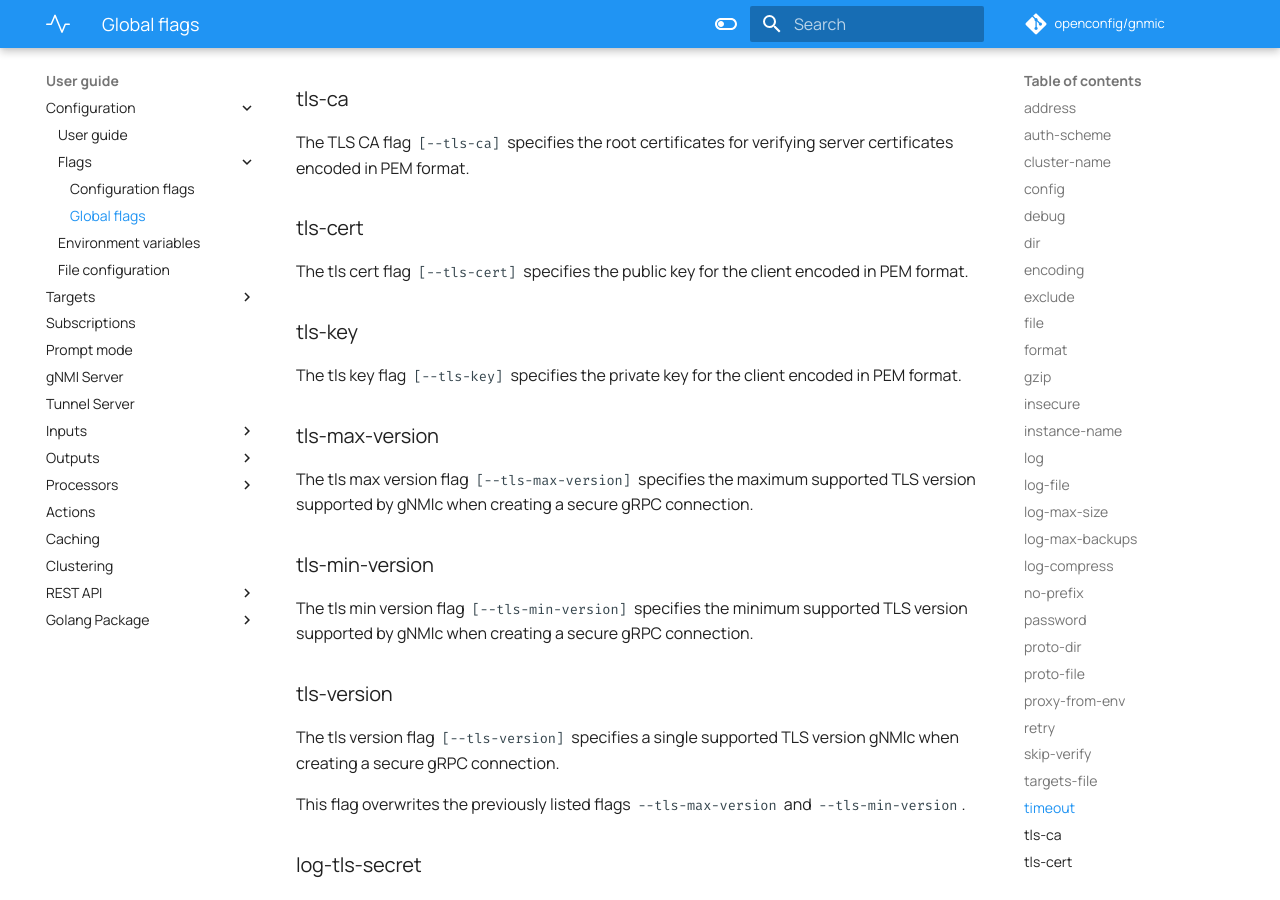
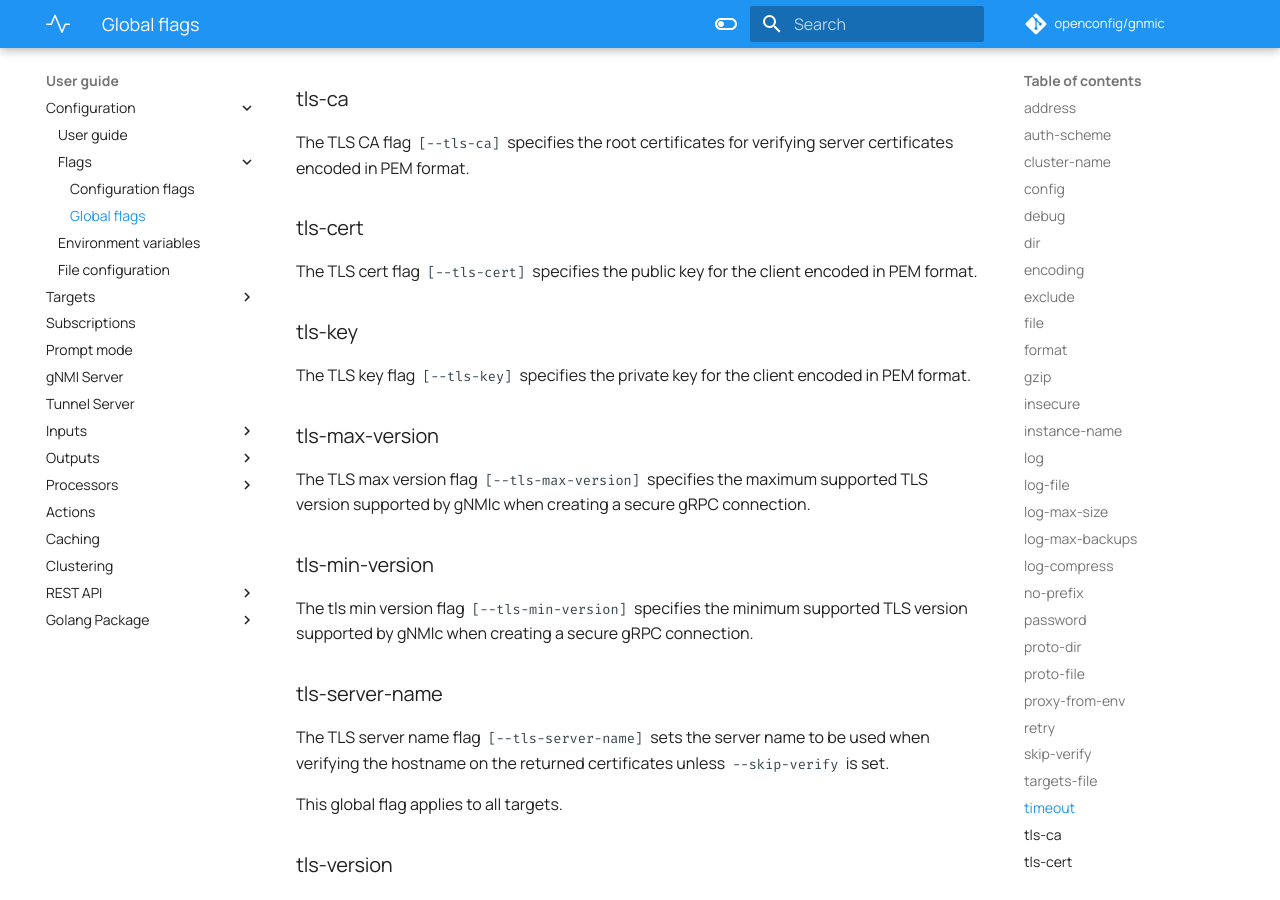
Before and after one commit to openconfig/gnmic, an MkDocs documentation site: the page built from docs/global_flags.md, in a window 1280 px wide and 900 px high, scrolled down 5465 px. Built offline with MkDocs 1.6.1 and Material for MkDocs 9.7.7, drawn with Linux system fonts in a browser that asks for light colours; comment, search, counter and statistics services are not loaded.

Commit message:
add docs

```diff
--- a/docs/global_flags.md
+++ b/docs/global_flags.md
@@ -263,19 +263,25 @@ The TLS CA flag `[--tls-ca]` specifies the root certificates for verifying serve
 
 ### tls-cert
 
-The tls cert flag `[--tls-cert]` specifies the public key for the client encoded in PEM format.
+The TLS cert flag `[--tls-cert]` specifies the public key for the client encoded in PEM format.
 
 ### tls-key
 
-The tls key flag `[--tls-key]` specifies the private key for the client encoded in PEM format.
+The TLS key flag `[--tls-key]` specifies the private key for the client encoded in PEM format.
 
 ### tls-max-version
 
-The tls max version flag `[--tls-max-version]` specifies the maximum supported TLS version supported by gNMIc when creating a secure gRPC connection.
+The TLS max version flag `[--tls-max-version]` specifies the maximum supported TLS version supported by gNMIc when creating a secure gRPC connection.
 
 ### tls-min-version
 
 The tls min version flag `[--tls-min-version]` specifies the minimum supported TLS version supported by gNMIc when creating a secure gRPC connection.
+
+### tls-server-name
+
+The TLS server name flag `[--tls-server-name]` sets the server name to be used when verifying the hostname on the returned certificates unless `--skip-verify` is set.
+
+This global flag applies to all targets.
 
 ### tls-version
 
```
Also changed, not shown: docs/user_guide/targets.md (+3 -0 lines).
